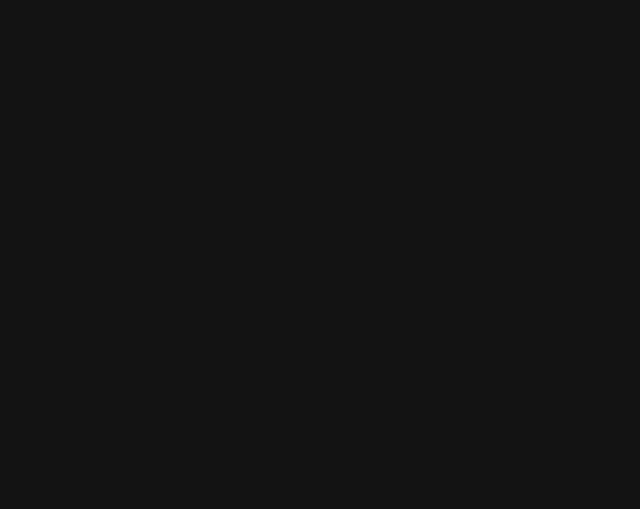
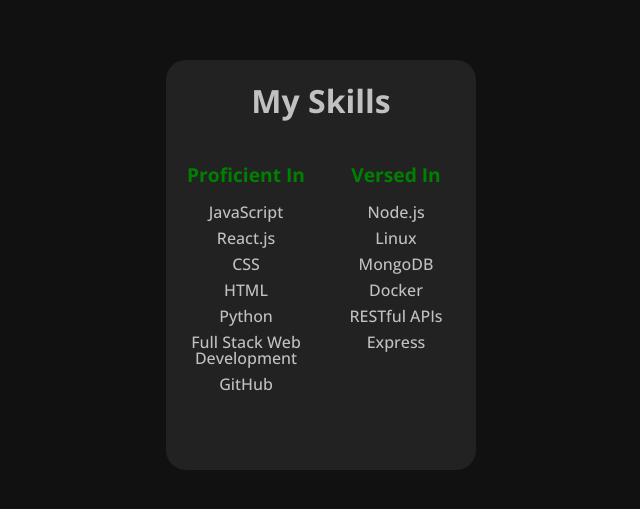
Before and after one commit to lucas-amberg/personal-website, a React (Vite) app in the folder personal-website-frontend/: page / in a window 1280 px wide. Shown: the part 1735-2244 px from the top of the page, without its empty margins (319-959 px from the left). Built offline with nearby package versions, Linux system fonts and the light colour scheme.

Commit message:
Create my skills section

```diff
--- a/personal-website-frontend/src/App.jsx
+++ b/personal-website-frontend/src/App.jsx
@@ -2,12 +2,14 @@
 import './styles/app.css'
 import Header from './components/Header'
 import WhoAmI from './components/WhoAmI'
+import MySkills from './components/MySkills'
 
 function App() {
   return (
     <div className='app-page'>
       <Header/>
       <WhoAmI/>
+      <MySkills/>
     </div>
   )
 }
--- a/personal-website-frontend/src/components/MySkills.jsx
+++ b/personal-website-frontend/src/components/MySkills.jsx
@@ -1,8 +1,41 @@
 import {Fade, Slide} from 'react-awesome-reveal'
-import '../styles/my-skills.jsx'
+import '../styles/my-skills.css'
 
 function MySkills() {
     return(
-
+        <div className='skills-container'>
+            <Slide direction='right'>
+                <Fade direction='right' cascade duration={2000}>
+                    <div className='skills'>
+                        <div className='skills-title'>My Skills</div>
+                        <div className='great-with'>
+                            <div className='title'>Proficient In</div>
+                            <ul>
+                                <li>JavaScript</li>
+                                <li>React.js</li>
+                                <li>CSS</li>
+                                <li>HTML</li>
+                                <li>Python</li>
+                                <li>Full Stack Web Development</li>
+                                <li>GitHub</li>
+                            </ul>
+                        </div>
+                        <div className='comfortable-with'>
+                            <div className='title'>Versed In</div>
+                            <ul>
+                                <li>Node.js</li>
+                                <li>Linux</li>
+                                <li>MongoDB</li>
+                                <li>Docker</li>
+                                <li>RESTful APIs</li>
+                                <li>Express</li>
+                            </ul>
+                        </div>
+                    </div>
+                </Fade>
+            </Slide>
+        </div>
     )
 }
+
+export default MySkills
--- a/personal-website-frontend/src/components/WhoAmI.jsx
+++ b/personal-website-frontend/src/components/WhoAmI.jsx
@@ -11,8 +11,9 @@
                     <div className="who-container">
                         <div className="who-title">Who Am I?</div>
                         <div className="who-info">
-                            <div>I am a <span className="who-important">Full Stack Developer </span>
-                            and I am currently a <span className="who-important">Sophomore</span> at
+                            <div>I am a 19 year old <span className="who-important">Full Stack Developer </span>
+                            and I am currently a <span className="who-important">Sophomore</span> studying
+                            <span className="who-important"> Computer Science </span>at
                             <span className="who-important"> California State University, Long Beach</span>.</div>
                             <div>I have been coding for 4 years, since my Sophomore year of high school. When I am not
                                 at school, I am based in <span className="who-important">San Diego County, California</span>.
--- a/personal-website-frontend/src/styles/my-skills.css
+++ b/personal-website-frontend/src/styles/my-skills.css
@@ -0,0 +1,84 @@
+:root {
+    --light-color: #c1c1c1;
+    --third-color: #222222;
+    --dark-color: #111111;
+}
+
+@font-face {
+    font-family: "OpenSansBold";
+    src: url('../assets/fonts/Open_sans/OpenSans-Bold.ttf');
+}
+
+@font-face {
+    font-family: "OpenSansMedium";
+    src: url('../assets/fonts/Open_sans/OpenSans-Medium.ttf');
+}
+
+@font-face {
+    font-family: "OpenSansLight";
+    src: url('../assets/fonts/Open_sans/OpenSans_Condensed-Light.ttf');
+}
+
+.skills-container {
+    display: grid;
+    grid-template-columns: 100vw;
+    grid-template-rows: 100vh;
+    place-items: center;
+
+}
+
+.skills {
+    display: grid;
+    grid-template-columns: 150px 150px;
+    grid-template-rows: 100px 300px;
+    grid-template-areas: "header header"
+                        "great-with comfortable-with";
+    background-color: var(--third-color);
+    justify-items: center;
+    padding: 5px;
+    border-radius: 20px;
+    font-family: "OpenSansBold";
+}
+
+.title {
+    color: green;
+    font-family: "OpenSansBold";
+    font-size: 1.2rem;
+}
+
+.great-with {
+    grid-area: great-with;
+    font-size: 1rem;
+    text-align: center;
+    font-family: "OpenSansMedium";
+    color: var(--light-color);
+    display: flex;
+    flex-direction: column;
+    gap: 20px;
+}
+
+.skills-title {
+    grid-area: header;
+    font-family: "OpenSansBold";
+    color: var(--light-color);
+    font-size: 2rem;
+    margin-top: 20px;
+}
+
+.comfortable-with {
+    grid-area: comfortable-with;
+    font-size: 1rem;
+    text-align: center;
+    font-family: "OpenSansMedium";
+    color: var(--light-color);
+    display: flex;
+    flex-direction: column;
+    gap: 20px;
+}
+
+.comfortable-with ul,
+.great-with ul {
+    display: flex;
+    flex-direction: column;
+    gap: 10px;
+}
--- a/personal-website-frontend/src/styles/who-am-i.css
+++ b/personal-website-frontend/src/styles/who-am-i.css
@@ -28,7 +28,7 @@
 
 .who-container {
     display: grid;
-    grid-template-columns: 260px;
+    grid-template-columns: 265px;
     grid-template-rows: 100px auto;
     background-color: var(--third-color);
     border-radius: 20px;
```
